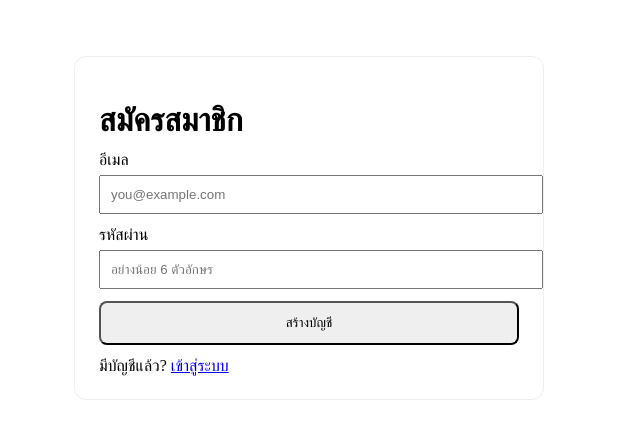
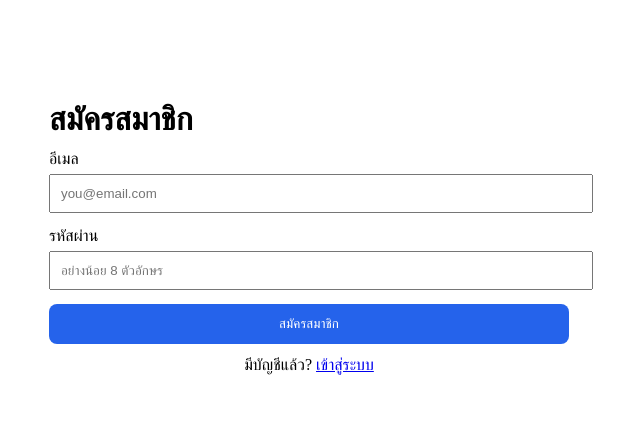
Before and after one commit to pipatponpensri/angel-forecast, a React (Vite) app: page /#/register in a window 1280 px wide. Shown: the top 438 px of the page, without its empty margins (331-971 px from the left). Built offline with nearby package versions, Linux system fonts and the light colour scheme; no server answers.

Commit message:
fix: rewrite login & register with type-only imports

```diff
--- a/src/routes/Login.tsx
+++ b/src/routes/Login.tsx
@@ -1,39 +1,104 @@
-import { FormEvent, useState } from "react";
+import React, { useState } from "react";
+import type { FormEvent } from "react";
 import { Link, useNavigate } from "react-router-dom";
 import { useAuth } from "../providers/AuthProvider";
 
 export default function LoginPage() {
   const nav = useNavigate();
   const { signIn } = useAuth();
-  const [email, setEmail] = useState("");
-  const [password, setPassword] = useState("");
+
+  const [email, setEmail] = useState<string>("");
+  const [password, setPassword] = useState<string>("");
   const [error, setError] = useState<string | null>(null);
-  const [busy, setBusy] = useState(false);
+  const [busy, setBusy] = useState<boolean>(false);
 
-  async function onSubmit(e: FormEvent) {
+  async function onSubmit(e: FormEvent<HTMLFormElement>) {
     e.preventDefault();
     setBusy(true);
     setError(null);
-    const res = await signIn(email.trim(), password);
-    setBusy(false);
-    if (res.error) setError(res.error);
-    else nav("/");
+
+    try {
+      const res = await signIn(email.trim(), password);
+      setBusy(false);
+
+      // ถ้า signIn คืน error/message มาก็แสดงไว้
+      if ((res as any)?.error || (res as any)?.message) {
+        setError(
+          (res as any).error ??
+            ((res as any).message as string) ??
+            "เข้าสู่ระบบไม่สำเร็จ"
+        );
+        return;
+      }
+
+      // สำเร็จ -> กลับไปหน้าแรก
+      nav("/");
+    } catch (err: unknown) {
+      setBusy(false);
+      const msg =
+        (err as any)?.message ??
+        (typeof err === "string" ? err : "เกิดข้อผิดพลาดไม่ทราบสาเหตุ");
+      setError(msg);
+    }
   }
 
   return (
-    <div style={{ maxWidth: 420, margin: "56px auto", padding: 24, border: "1px solid #eee", borderRadius: 12 }}>
+    <div style={{ maxWidth: 420, margin: "56px auto", padding: 24 }}>
       <h1 style={{ marginBottom: 12 }}>เข้าสู่ระบบ</h1>
+
       <form onSubmit={onSubmit}>
         <label>อีเมล</label>
-        <input value={email} onChange={(e) => setEmail(e.target.value)} required type="email" placeholder="you@example.com" style={{ width: "100%", padding: 10, margin: "6px 0 12px" }} />
+        <input
+          value={email}
+          onChange={(e) => setEmail(e.target.value)}
+          placeholder="you@email.com"
+          type="email"
+          required
+          style={{ width: "100%", padding: 10, margin: "6px 0 14px" }}
+        />
+
         <label>รหัสผ่าน</label>
-        <input value={password} onChange={(e) => setPassword(e.target.value)} required type="password" placeholder="••••••••" style={{ width: "100%", padding: 10, margin: "6px 0 12px" }} />
-        {error && <div style={{ color: "crimson", marginBottom: 8 }}>{error}</div>}
-        <button disabled={busy} type="submit" style={{ width: "100%", padding: 12, borderRadius: 8 }}>
-          {busy ? "กำลังเข้าสู่ระบบ…" : "เข้าสู่ระบบ"}
+        <input
+          value={password}
+          onChange={(e) => setPassword(e.target.value)}
+          placeholder="********"
+          type="password"
+          required
+          style={{ width: "100%", padding: 10, margin: "6px 0 14px" }}
+        />
+
+        {error && (
+          <div
+            style={{
+              background: "#fee2e2",
+              color: "#991b1b",
+              padding: "10px 12px",
+              borderRadius: 8,
+              marginBottom: 12,
+            }}
+          >
+            {error}
+          </div>
+        )}
+
+        <button
+          type="submit"
+          disabled={busy}
+          style={{
+            width: "100%",
+            padding: 12,
+            borderRadius: 8,
+            background: busy ? "#94a3b8" : "#16a34a",
+            color: "white",
+            border: "none",
+            cursor: busy ? "not-allowed" : "pointer",
+          }}
+        >
+          {busy ? "กำลังเข้าสู่ระบบ..." : "เข้าสู่ระบบ"}
         </button>
       </form>
-      <div style={{ marginTop: 12 }}>
+
+      <div style={{ marginTop: 12, textAlign: "center" }}>
         ยังไม่มีบัญชี? <Link to="/register">สมัครสมาชิก</Link>
       </div>
     </div>
--- a/src/routes/Register.tsx
+++ b/src/routes/Register.tsx
@@ -1,42 +1,119 @@
-import { FormEvent, useState } from "react";
+import React, { useState } from "react";
+import type { FormEvent } from "react";
 import { Link } from "react-router-dom";
 import { useAuth } from "../providers/AuthProvider";
 
 export default function RegisterPage() {
   const { signUp } = useAuth();
-  const [email, setEmail] = useState("");
-  const [password, setPassword] = useState("");
+
+  const [email, setEmail] = useState<string>("");
+  const [password, setPassword] = useState<string>("");
+  const [msg, setMsg] = useState<string | null>(null);
   const [error, setError] = useState<string | null>(null);
-  const [msg, setMsg] = useState<string | null>(null);
-  const [busy, setBusy] = useState(false);
+  const [busy, setBusy] = useState<boolean>(false);
 
-  async function onSubmit(e: FormEvent) {
+  async function onSubmit(e: FormEvent<HTMLFormElement>) {
     e.preventDefault();
+
     setBusy(true);
     setError(null);
     setMsg(null);
-    const res = await signUp(email.trim(), password);
-    setBusy(false);
-    if (res.error) setError(res.error);
-    else if (res.needsEmailConfirm) setMsg("สมัครสำเร็จ กรุณายืนยันอีเมลก่อนเข้าสู่ระบบ");
-    else setMsg("สมัครสำเร็จ เข้าสู่ระบบแล้ว");
+
+    try {
+      const res = await signUp(email.trim(), password);
+      setBusy(false);
+
+      if ((res as any)?.error) {
+        setError((res as any).error as string);
+        return;
+      }
+
+      // บางระบบอาจต้องยืนยันอีเมลก่อน
+      if ((res as any)?.needsEmailConfirm) {
+        setMsg("สมัครสำเร็จ กรุณายืนยันอีเมลก่อนเข้าสู่ระบบ");
+      } else {
+        setMsg("สมัครสำเร็จ เข้าสู่ระบบแล้ว");
+      }
+    } catch (err: unknown) {
+      setBusy(false);
+      const m =
+        (err as any)?.message ??
+        (typeof err === "string" ? err : "เกิดข้อผิดพลาดไม่ทราบสาเหตุ");
+      setError(m);
+    }
   }
 
   return (
-    <div style={{ maxWidth: 420, margin: "56px auto", padding: 24, border: "1px solid #eee", borderRadius: 12 }}>
+    <div style={{ maxWidth: 520, margin: "56px auto", padding: 24 }}>
       <h1 style={{ marginBottom: 12 }}>สมัครสมาชิก</h1>
+
       <form onSubmit={onSubmit}>
         <label>อีเมล</label>
-        <input value={email} onChange={(e) => setEmail(e.target.value)} required type="email" placeholder="you@example.com" style={{ width: "100%", padding: 10, margin: "6px 0 12px" }} />
+        <input
+          value={email}
+          onChange={(e) => setEmail(e.target.value)}
+          placeholder="you@email.com"
+          type="email"
+          required
+          style={{ width: "100%", padding: 10, margin: "6px 0 14px" }}
+        />
+
         <label>รหัสผ่าน</label>
-        <input value={password} onChange={(e) => setPassword(e.target.value)} required type="password" placeholder="อย่างน้อย 6 ตัวอักษร" style={{ width: "100%", padding: 10, margin: "6px 0 12px" }} />
-        {error && <div style={{ color: "crimson", marginBottom: 8 }}>{error}</div>}
-        {msg && <div style={{ color: "seagreen", marginBottom: 8 }}>{msg}</div>}
-        <button disabled={busy} type="submit" style={{ width: "100%", padding: 12, borderRadius: 8 }}>
-          {busy ? "กำลังสมัคร…" : "สร้างบัญชี"}
+        <input
+          value={password}
+          onChange={(e) => setPassword(e.target.value)}
+          placeholder="อย่างน้อย 8 ตัวอักษร"
+          type="password"
+          required
+          style={{ width: "100%", padding: 10, margin: "6px 0 14px" }}
+        />
+
+        {error && (
+          <div
+            style={{
+              background: "#fee2e2",
+              color: "#991b1b",
+              padding: "10px 12px",
+              borderRadius: 8,
+              marginBottom: 12,
+            }}
+          >
+            {error}
+          </div>
+        )}
+
+        {msg && (
+          <div
+            style={{
+              background: "#dcfce7",
+              color: "#166534",
+              padding: "10px 12px",
+              borderRadius: 8,
+              marginBottom: 12,
+            }}
+          >
+            {msg}
+          </div>
+        )}
+
+        <button
+          type="submit"
+          disabled={busy}
+          style={{
+            width: "100%",
+            padding: 12,
+            borderRadius: 8,
+            background: busy ? "#94a3b8" : "#2563eb",
+            color: "white",
+            border: "none",
+            cursor: busy ? "not-allowed" : "pointer",
+          }}
+        >
+          {busy ? "กำลังสมัคร..." : "สมัครสมาชิก"}
         </button>
       </form>
-      <div style={{ marginTop: 12 }}>
+
+      <div style={{ marginTop: 12, textAlign: "center" }}>
         มีบัญชีแล้ว? <Link to="/login">เข้าสู่ระบบ</Link>
       </div>
     </div>
```
